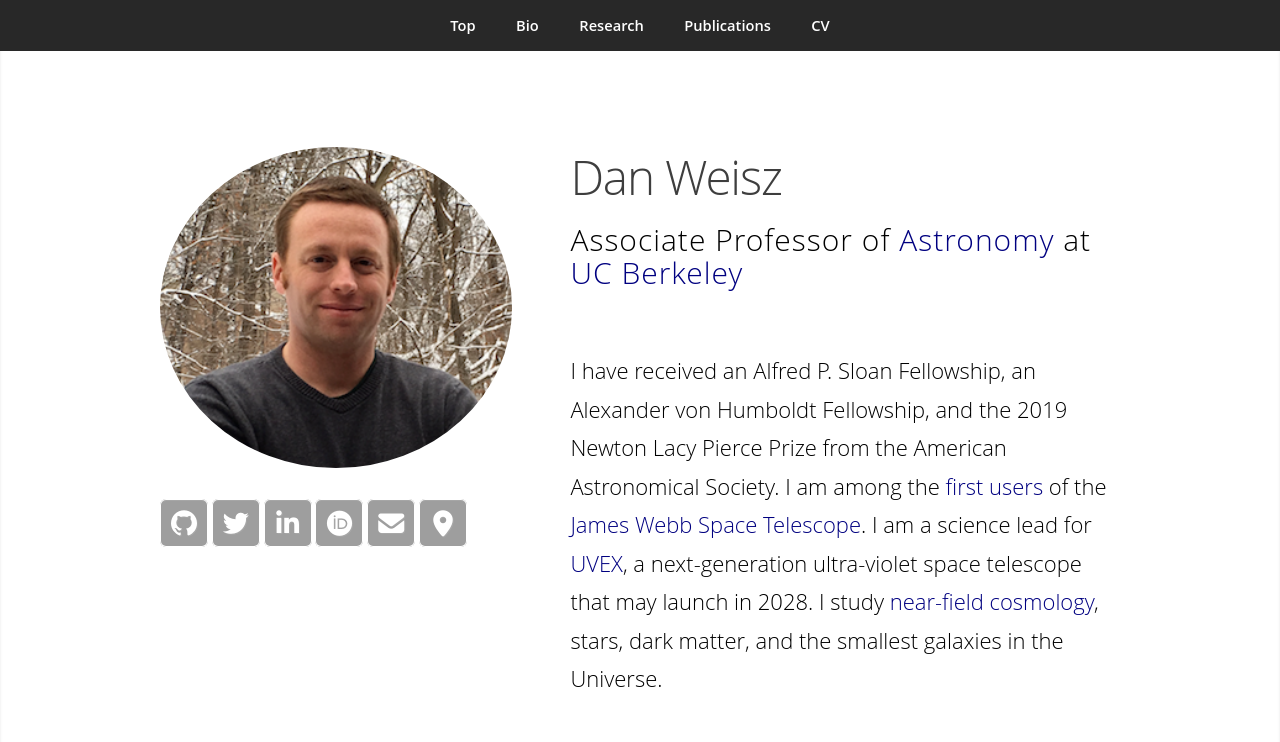
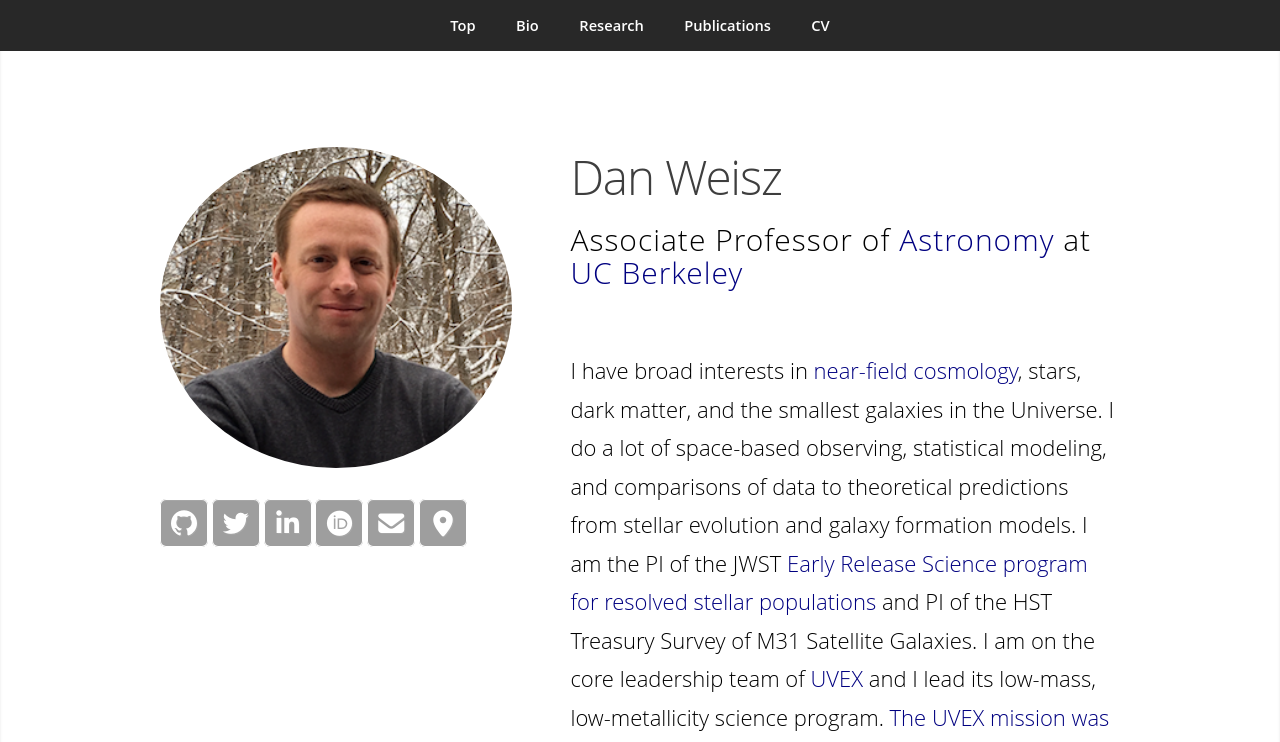
Before and after one commit to dweisz/dweisz.github.io, a Jekyll site: the page index.html, which Jekyll copies as it is, in a window 1280 px wide and 1400 px high, cut to the strip 0-742 px from the top of the window. Built offline with Jekyll 4.4.1, drawn with Linux system fonts in a browser that asks for light colours; nearby versions of some CDN libraries; library files that are not in the unit come from our copies; comment, search, counter and statistics services are not loaded; some of the changed text lies outside the part shown; grey boxes are pictures that could not be loaded.

Commit message:
UVEX updates

```diff
--- a/index.html
+++ b/index.html
@@ -56,7 +56,7 @@
 								<h1>Dan Weisz</h1>
                 <p1> Associate Professor of <a href="https://astro.berkeley.edu" id="link">Astronomy</a> at <a href="https://www.berkeley.edu" id="link">UC Berkeley</a> </p1>
 							</header>
-							<p>I have received an Alfred P. Sloan Fellowship, an Alexander von Humboldt Fellowship, and the 2019 Newton Lacy Pierce Prize from the American Astronomical Society. I am among the <a href="http://ers-stars.github.io" id="link">first users</a> of the <a href="http://webbtelescope.org" id="link">James Webb Space Telescope</a>. I am a science lead for <a href="https://www.nasa.gov/press-release/nasa-selects-proposals-to-study-stellar-explosions-galaxies-stars" id="link">UVEX</a>, a next-generation ultra-violet space telescope that may launch in 2028.  I study <a href="https://arxiv.org/abs/1901.07571" id="link">near-field cosmology</a>, stars, dark matter, and the smallest galaxies in the Universe. </p>
+							<p>I have broad interests in <a href="https://arxiv.org/abs/1901.07571" id="link">near-field cosmology</a>, stars, dark matter, and the smallest galaxies in the Universe. I do a lot of space-based observing, statistical modeling, and comparisons of data to theoretical predictions from stellar evolution and galaxy formation models.  I am the PI of the JWST <a href="http://ers-stars.github.io" id="link">Early Release Science program for resolved stellar populations</a> and PI of the HST Treasury Survey of M31 Satellite Galaxies.  I am on the core leadership team of <a href="https://www.uvex.caltech.edu" id="link">UVEX</a> and I lead its low-mass, low-metallicity science program.  <a href="https://www.nasa.gov/news-release/new-nasa-mission-will-study-ultraviolet-sky-stars-stellar-explosions/" id="link">The UVEX mission was selected by NASA in 2024 and is slated to launch in 2030</a>.  My research has been recognized with numerous awards including a Sloan Fellowship, a Alexander von Humboldt Fellowship, and the Newton Lacey Pierce Prize from the AAS. </p>
 
 
         </div> </div>
@@ -161,12 +161,12 @@
 							<article class="box style2">
 								<h3>Former Members</h3>
 								<ul1>
-									<li> <a href="https://nathansandford.github.io" id="link">Nathan Sandford</a> (Postdoctoral Fellow at Toronto) </li>
-									<li> <a href="https://www.ektapatelastro.com" id="link">Ekta Patel</a> (<a href="https://www.stsci.edu/stsci-research/fellowships/nasa-hubble-fellowship-program" id="link">Hubble Fellow</a> at Utah) </li>
 									<li> <a href="http://www.astro.dur.ac.uk/~dwvw48/" id="link">Anna McLeod</a> (Faculty at Durham University) </li>
 									<li><a href="https://faculty.rpi.edu/yong-zheng" id="link">Yong Zheng</a> (Faculty at RPI) </li>
 								<li> <a href="http://kareemelbadry.github.io" id="link">Kareem El-Badry</a> (Faculty at Caltech)</li>
 								<li> <a href="https://galaxyumi.github.io" id="link">Yumi Choi</a> (Research Staff at NOIRLab) </li>
+								<li> <a href="https://nathansandford.github.io" id="link">Nathan Sandford</a> (Postdoctoral Fellow at Toronto) </li>
+									<li> <a href="https://www.ektapatelastro.com" id="link">Ekta Patel</a> (<a href="https://www.stsci.edu/stsci-research/fellowships/nasa-hubble-fellowship-program" id="link">Hubble Fellow</a> at Utah) </li>
 									<li> Saundra Albers (Columbia Medical School) </li>
 									<li> <a href="https://cyber.harvard.edu/people/tom-zick" id="link">Tom Zick</a> (Harvard Law School) </li>
                   <li> <a href="http://ugastro.berkeley.edu/~nchoksi/" id="link">Nick Choksi</a> (Astro grad student at Berkeley) </li>
@@ -192,7 +192,9 @@
 		Spring 2020 -- Astro 128: The Astronomy Data Lab </br>
 		Spring 2021 -- Astro 128: The Astronomy Data Lab </br>
 Fall 2021 -- Astro 218: Stellar Dynamics and Galactic Structure </br>
-Spring 2022 -- Astro 250: Stellar Populations </p>   </article>
+Spring 2022 -- Astro 250: Stellar Populations </br>
+Fall 2023 -- Astro 218: Stellar Dynamics and Galactic Structure </br>
+Spring 2024 -- Astro 128: The Astronomy Data Lab </p>   </article>
 
 
 
```
